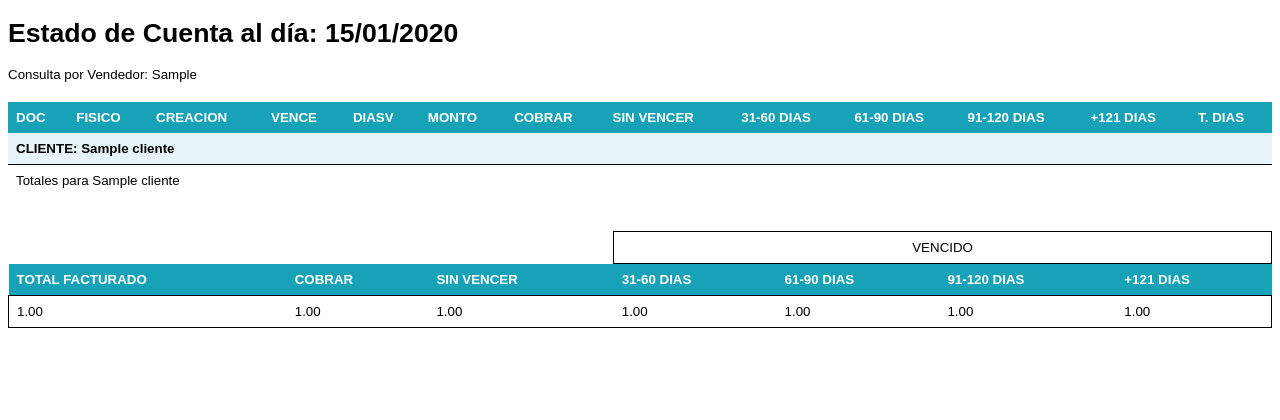
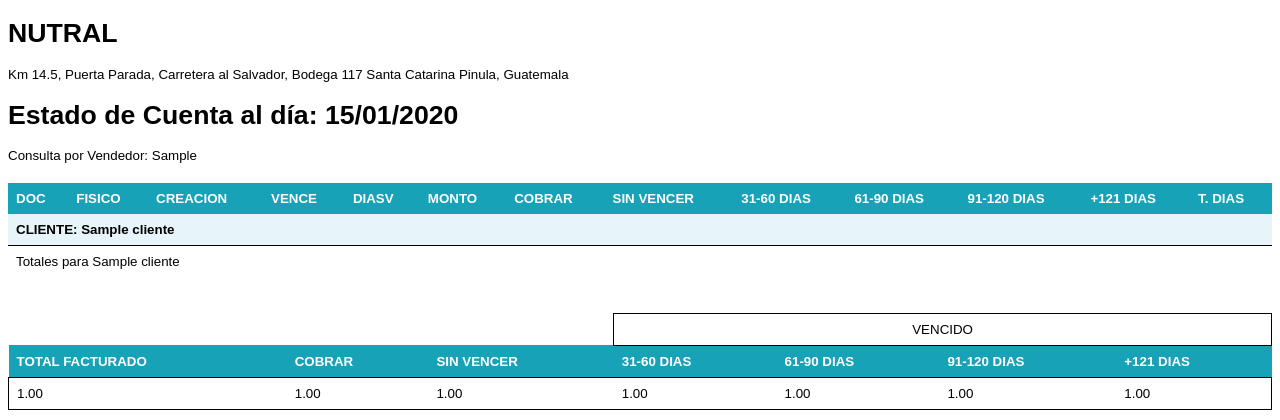
Before and after one commit to darwinLF92/AVANCEPROYECTO171123, a Django app: template Ventas/templates/Ventas/reporte_CXC.html in a window 1280 px wide. Shown: the top 420 px of the page. Run offline with Django 4.2, Linux system fonts and the light colour scheme; tables that the repository leaves empty hold one stand-in row (values such as "Sample post"); the template is opened without the code that fills it: values that come from a table or form of the project are taken from there, most other values are stand-ins (such as "Sample title", 1, 10 or a date in 2020).

Commit message:
cambio reporte cxc

```diff
--- a/Ventas/templates/Ventas/reporte_CXC.html
+++ b/Ventas/templates/Ventas/reporte_CXC.html
@@ -4,6 +4,8 @@
 <head>
     <meta charset="UTF-8">
     <header>
+        <h1>NUTRAL</h1>
+        <h0>Km 14.5, Puerta Parada, Carretera al Salvador, Bodega 117 Santa Catarina Pinula, Guatemala</h0>
         <h1>Estado de Cuenta al día:  {{ fecha_hoy|date:"d/m/Y" }}</h1>
         {% if filtro_vendedor %}
             <p>Consulta por Vendedor: {{ filtro_vendedor }}</p>
```
